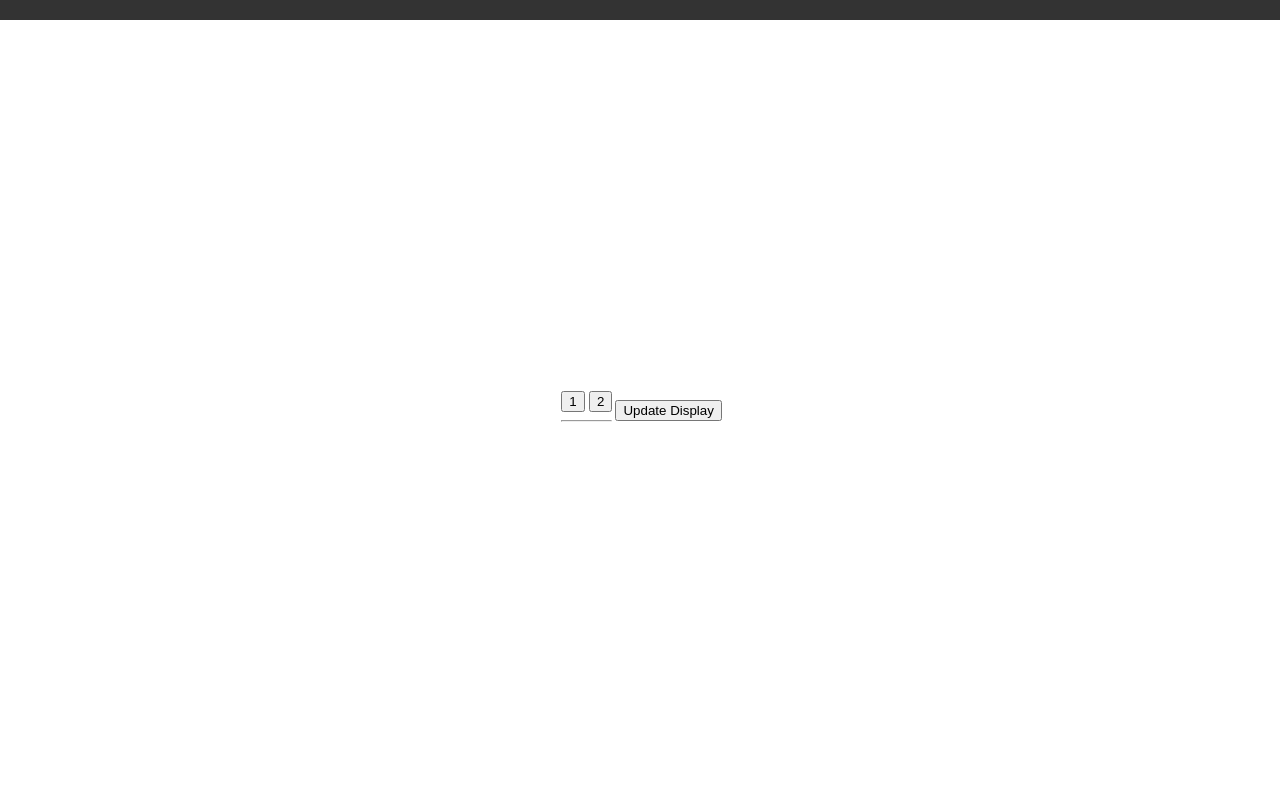
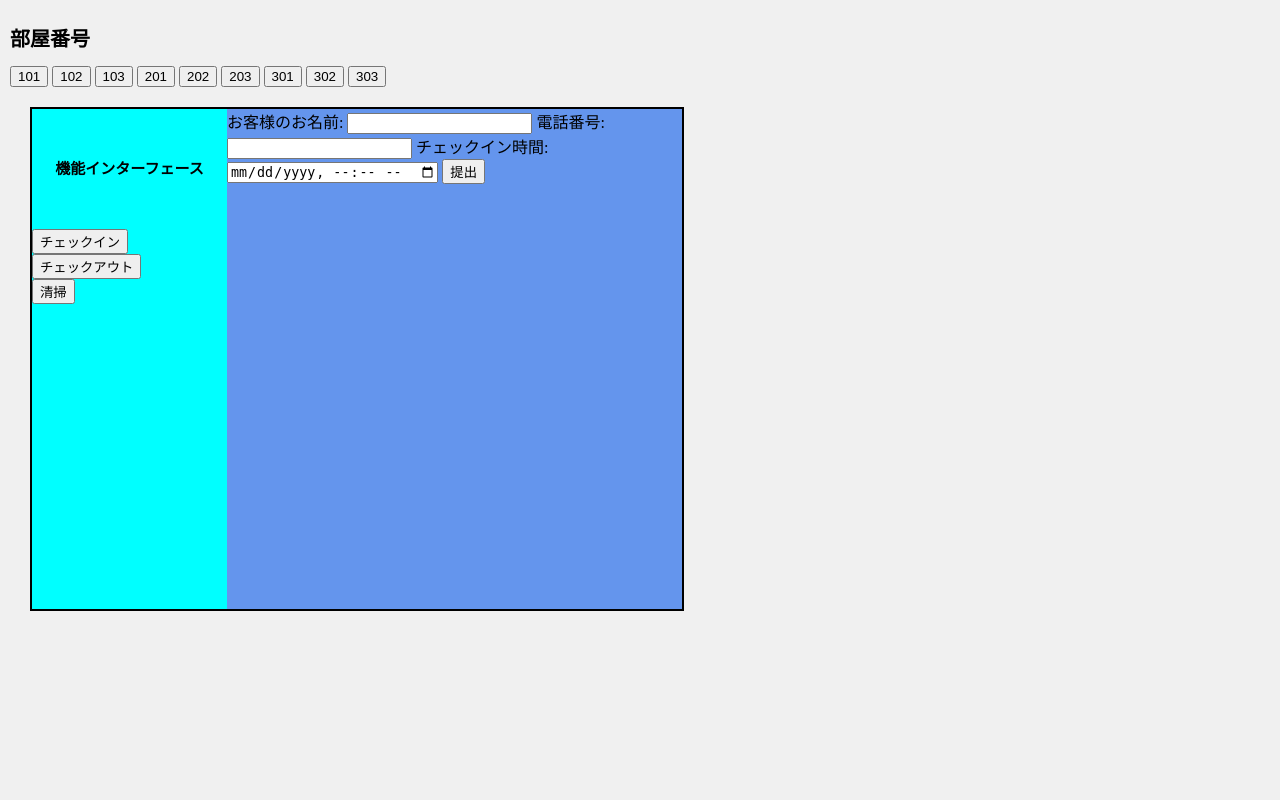
Before and after one commit to RYUKOUKOU/ClassWork-hotel_system, a Flask app: page /home.html in a window 1280 px wide. Run offline with Flask 3, Linux system fonts and the light colour scheme; some libraries are stand-ins or nearby versions.

Commit message:
Update home.html

```diff
--- a/Hotel/templates/home.html
+++ b/Hotel/templates/home.html
@@ -1,37 +1,132 @@
-
 <!DOCTYPE html>
-<html lang="en">
+<html lang="ja">
 <head>
     <meta charset="UTF-8">
     <meta name="viewport" content="width=device-width, initial-scale=1.0">
-    <link rel="stylesheet" href="{{ url_for('static', filename='style_base.css') }}">
-    <script src="https://cdnjs.cloudflare.com/ajax/libs/socket.io/4.0.1/socket.io.js"></script>
-
+    <title>ホテル</title>
+    <link rel="stylesheet" href="styles.css">
 </head>
 <body>
-    <header>
-    </header>
-    <main>
-        <form name="form01" action = "/cleaner" method = "post">
-            <table>
-              <tr>
-                <td colspan="2">
-                    <button type="submit" name="room_id" value="1">1</button>
-                    <button type="submit" name="room_id" value="2">2</button>
+    <div class="left-section">
+        <h1>部屋番号</h1>
 
-                <hr>
-              </tr>
-            </table>
-        </form>
-        <button id="updateButton">Update Display</button>
-    </main>
+                <button class="room-btn" id="roomButton" onclick="showRoomButtons(101)">101</button>
+                <button class="room-btn" id="roomButton" onclick="showRoomButtons(102)">102</button>
+                <button class="room-btn" id="roomButton" onclick="showRoomButtons(103)">103</button>
+                <button class="room-btn" id="roomButton" onclick="showRoomButtons(201)">201</button>
+                <button class="room-btn" id="roomButton" onclick="showRoomButtons(202)">202</button>
+                <button class="room-btn" id="roomButton" onclick="showRoomButtons(203)">203</button>
+                <button class="room-btn" id="roomButton" onclick="showRoomButtons(301)">301</button>
+                <button class="room-btn" id="roomButton" onclick="showRoomButtons(302)">302</button>
+                <button class="room-btn" id="roomButton" onclick="showRoomButtons(303)">303</button>
+
+
+        <div class="separator">
+
+            <div class="function-left">
+                <h1 class="function-h1"> 機能インターフェース</h1>
+                <div class="room-btns" id="roomButtons">
+                    <button onclick="checkIn()">チェックイン</button><br>
+                    <button onclick="checkOut()">チェックアウト</button><br>
+                    <button onclick="cleanRoom()">清掃</button>
+                </div>
+
+            </div>
+
+            <div class="function-right">
+                <div class="customer-info" id="customerInfo">
+                    <label for="customerName">お客様のお名前:</label>
+                    <input type="text" id="customerName">
+
+                    <label for="phoneNumber">電話番号:</label>
+                    <input type="tel" id="phoneNumber">
+
+                    <label for="checkInTime">チェックイン時間:</label>
+                    <input type="datetime-local" id="checkInTime">
+
+                    <button onclick="submitCheckIn()">提出</button>
+                  </div>
+
+
+            </div>
+        </div>
+        <h1></h1>
+    </div>
     <script>
-        var socket = io.connect('http://' + document.domain + ':' + location.port);
+        // 現在選択されている部屋番号
+        let selectedRoom;
 
-        document.getElementById('updateButton').onclick = function() {
-            var message = 'Display updated at ' + new Date().toLocaleTimeString();
-            socket.emit('update_message', message);
-        };
-    </script>
+        // 部屋の機能ボタンを表示
+        function showRoomButtons(roomNumber) {
+          // 前回選択された部屋のボタンを非表示にする
+          hideRoomButtons();
+
+          // 現在選択されている部屋番号を設定
+          selectedRoom = roomNumber;
+
+          // ボタンを表示する部屋の要素を取得
+          const roomElement = document.getElementById('roomButtons');
+
+          // ボタンを表示
+          roomElement.style.display = 'block';
+        }
+
+        // 部屋の機能ボタンを非表示にする
+        function hideRoomButtons() {
+          // 前回選択された部屋のボタンを非表示にする
+          const lastSelectedRoom = document.getElementById('roomButtons');
+          if (lastSelectedRoom) {
+            lastSelectedRoom.style.display = 'none';
+          }
+
+          // 顧客情報入力画面を非表示にする
+          const customerInfo = document.getElementById('customerInfo');
+          customerInfo.style.display = 'none';
+        }
+
+        // 顧客情報入力画面を表示
+        function checkIn() {
+          const customerInfo = document.getElementById('customerInfo');
+          customerInfo.style.display = 'block';
+        }
+
+        // チェックイン操作を提出
+        function submitCheckIn() {
+          // 顧客情報を取得
+          const customerName = document.getElementById('customerName').value;
+          const phoneNumber = document.getElementById('phoneNumber').value;
+          const checkInTime = document.getElementById('checkInTime').value;
+
+          // ここにチェックイン操作を提出するためのロジックを追加できます。例えば、情報をサーバーに送信するなど
+
+          // 成功のアラートを表示（例）
+          alert(`チェックイン成功！\nお名前: ${customerName}\n電話番号: ${phoneNumber}\nチェックイン時間: ${checkInTime}`);
+
+          // 顧客情報入力画面を非表示にする
+          const customerInfo = document.getElementById('customerInfo');
+          customerInfo.style.display = 'none';
+        }
+
+        // チェックアウト操作
+        function checkOut() {
+          // ここにチェックアウト操作のロジックを追加できます
+          // 成功のアラートを表示（例）
+          alert(`チェックアウト成功、部屋番号 ${selectedRoom}`);
+        }
+
+        // 清掃操作
+        function cleanRoom() {
+            // confirm関数を使用して確認ダイアログを表示
+            const confirmation = confirm(`清掃リクエストを送信しますか？ 部屋番号 ${selectedRoom}?`);
+
+            if (confirmation) {
+                // ユーザーが「OK」ボタンをクリックした場合
+                alert(`清掃リクエストを送信しました、部屋番号 ${selectedRoom}`);
+            } else {
+                // ユーザーが「キャンセル」ボタンをクリックした場合
+                alert('清掃リクエストをキャンセルしました');
+            }
+        }
+      </script>
 </body>
 </html>
```
